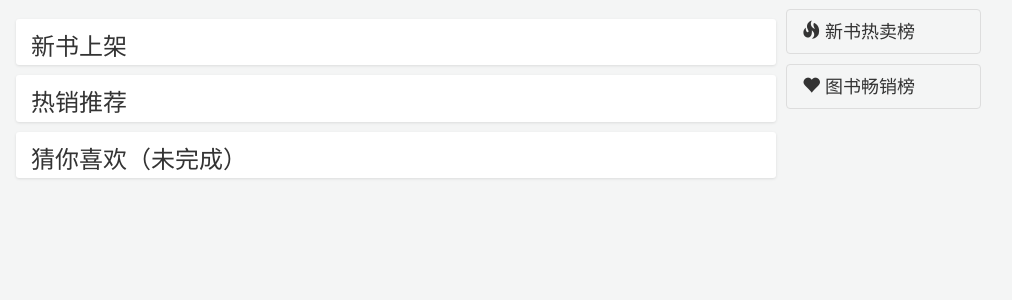
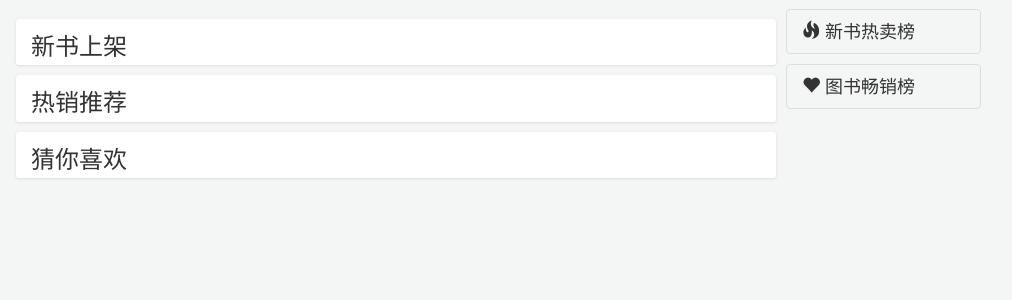
Before and after one commit to TimothyXia9/bookstore_fix, a Python web app: template templates/index.html in a window 1280 px wide. Shown: the part 52-352 px from the top of the page, without its empty margins (244-1256 px from the left). Run offline with Jinja, Linux system fonts and the light colour scheme; the template is opened without the code that fills it, so the values that code supplies are empty; some web fonts are replaced.

Commit message:
delete forgotten one in prev

```diff
--- a/templates/index.html
+++ b/templates/index.html
@@ -56,7 +56,7 @@
                     {% endif %}
                 </div>
                 <div class="content-likebooks card">
-                    <h3>猜你喜欢（未完成）</h3>
+                    <h3>猜你喜欢</h3>
                     {% if hot_books is not none %}
                         <div class="row">
                             {% for book in hot_books %}
```
